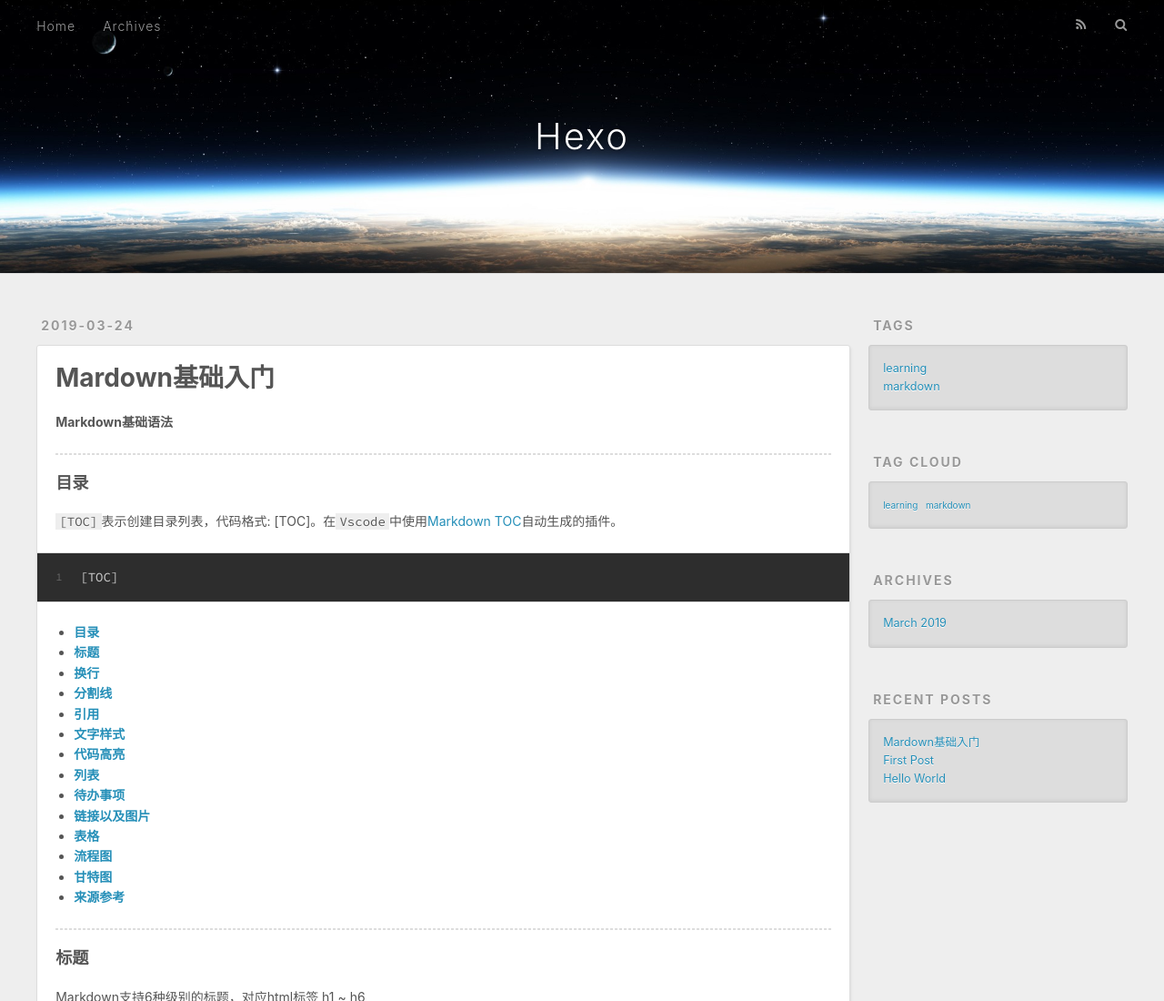
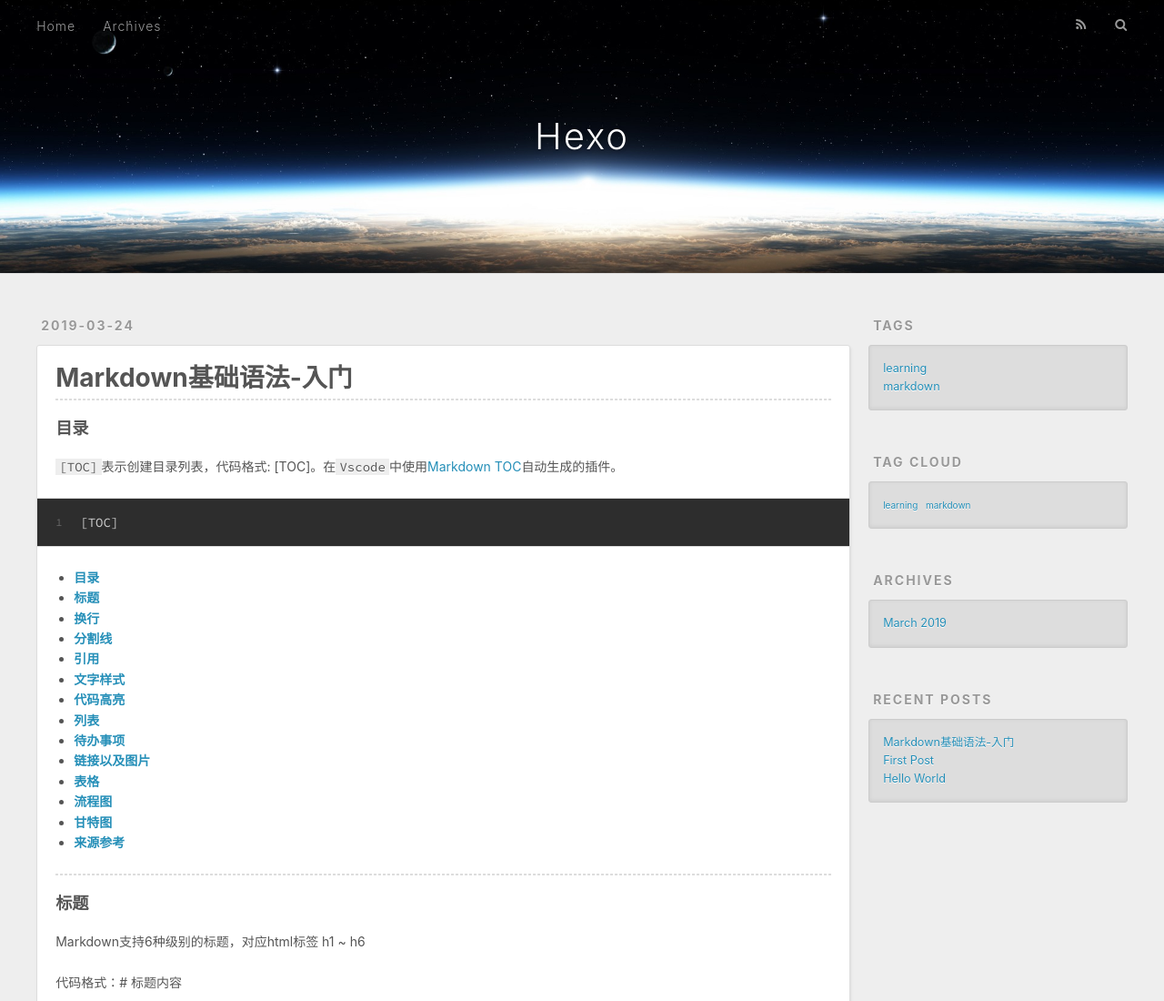
Before and after one commit to Naed/naed.github.io, a plain HTML site: page 2019/03/24/Mardown基础入门/index.html in a window 1280 px wide. Shown: the top 1100 px of the page at 91% size. Drawn offline with nearby package versions, Linux system fonts and the light colour scheme.

Commit message:
Site updated: 2019-03-24 21:46:22

```diff
--- a/2019/03/24/Mardown基础入门/index.html
+++ b/2019/03/24/Mardown基础入门/index.html
@@ -5,23 +5,23 @@
 
 
 
-  <title>Mardown基础入门 | Hexo</title>
+  <title>Markdown基础语法-入门 | Hexo</title>
   <meta name="viewport" content="width=device-width, initial-scale=1, maximum-scale=1">
-  <meta name="description" content="Markdown基础语法  目录[TOC]表示创建目录列表，代码格式: [TOC]。在Vscode中使用Markdown TOC自动生成的插件。1[TOC]   目录 标题 换行 分割线 引用 文字样式 代码高亮 列表 待办事项 链接以及图片 表格 流程图 甘特图 来源参考    标题Markdown支持6种级别的标题，对应html标签 h1 ~ h6 代码格式：# 标题内容 123456# 一级">
+  <meta name="description" content="目录[TOC]表示创建目录列表，代码格式: [TOC]。在Vscode中使用Markdown TOC自动生成的插件。1[TOC]   目录 标题 换行 分割线 引用 文字样式 代码高亮 列表 待办事项 链接以及图片 表格 流程图 甘特图 来源参考    标题Markdown支持6种级别的标题，对应html标签 h1 ~ h6 代码格式：# 标题内容 123456# 一级标题 h1## 二级标题">
 <meta name="keywords" content="markdown,learning">
 <meta property="og:type" content="article">
-<meta property="og:title" content="Mardown基础入门">
+<meta property="og:title" content="Markdown基础语法-入门">
 <meta property="og:url" content="http://yoursite.com/2019/03/24/Mardown基础入门/index.html">
 <meta property="og:site_name" content="Hexo">
-<meta property="og:description" content="Markdown基础语法  目录[TOC]表示创建目录列表，代码格式: [TOC]。在Vscode中使用Markdown TOC自动生成的插件。1[TOC]   目录 标题 换行 分割线 引用 文字样式 代码高亮 列表 待办事项 链接以及图片 表格 流程图 甘特图 来源参考    标题Markdown支持6种级别的标题，对应html标签 h1 ~ h6 代码格式：# 标题内容 123456# 一级">
+<meta property="og:description" content="目录[TOC]表示创建目录列表，代码格式: [TOC]。在Vscode中使用Markdown TOC自动生成的插件。1[TOC]   目录 标题 换行 分割线 引用 文字样式 代码高亮 列表 待办事项 链接以及图片 表格 流程图 甘特图 来源参考    标题Markdown支持6种级别的标题，对应html标签 h1 ~ h6 代码格式：# 标题内容 123456# 一级标题 h1## 二级标题">
 <meta property="og:locale" content="default">
 <meta property="og:image" content="https://i.loli.net/2019/03/24/5c976e90463b0.jpg">
 <meta property="og:image" content="https://cdn.sspai.com/2018/07/24/51eb90c9369cc117d26257102eb4d3c5.png?imageView2/2/w/1120/q/90/interlace/1/ignore-error/1">
 <meta property="og:image" content="https://cdn.sspai.com/2018/07/24/50f4d0d887f8810b0ea7a26b72766293.png?imageView2/2/w/1120/q/90/interlace/1/ignore-error/1">
-<meta property="og:updated_time" content="2019-03-24T12:04:46.276Z">
+<meta property="og:updated_time" content="2019-03-24T13:46:07.698Z">
 <meta name="twitter:card" content="summary">
-<meta name="twitter:title" content="Mardown基础入门">
-<meta name="twitter:description" content="Markdown基础语法  目录[TOC]表示创建目录列表，代码格式: [TOC]。在Vscode中使用Markdown TOC自动生成的插件。1[TOC]   目录 标题 换行 分割线 引用 文字样式 代码高亮 列表 待办事项 链接以及图片 表格 流程图 甘特图 来源参考    标题Markdown支持6种级别的标题，对应html标签 h1 ~ h6 代码格式：# 标题内容 123456# 一级">
+<meta name="twitter:title" content="Markdown基础语法-入门">
+<meta name="twitter:description" content="目录[TOC]表示创建目录列表，代码格式: [TOC]。在Vscode中使用Markdown TOC自动生成的插件。1[TOC]   目录 标题 换行 分割线 引用 文字样式 代码高亮 列表 待办事项 链接以及图片 表格 流程图 甘特图 来源参考    标题Markdown支持6种级别的标题，对应html标签 h1 ~ h6 代码格式：# 标题内容 123456# 一级标题 h1## 二级标题">
 <meta name="twitter:image" content="https://i.loli.net/2019/03/24/5c976e90463b0.jpg">
 
     <link rel="alternate" href="/atom.xml" title="Hexo" type="application/atom+xml">
@@ -83,7 +83,7 @@
 
 
     <h1 class="article-title" itemprop="name">
-      Mardown基础入门
+      Markdown基础语法-入门
     </h1>
 
 
@@ -91,8 +91,7 @@
 
     <div class="article-entry" itemprop="articleBody">
 
-        <p><strong>Markdown基础语法</strong></p>
-<hr>
+        <hr>
 <h3 id="目录"><a href="#目录" class="headerlink" title="目录"></a><strong>目录</strong></h3><p><code>[TOC]</code>表示创建目录列表，代码格式: [TOC]。在<code>Vscode</code>中使用<a href="https://marketplace.visualstudio.com/items?itemName=AlanWalk.markdown-toc" target="_blank" rel="noopener">Markdown TOC</a>自动生成的插件。<br><figure class="highlight plain"><table><tr><td class="gutter"><pre><span class="line">1</span><br></pre></td><td class="code"><pre><span class="line">[TOC]</span><br></pre></td></tr></table></figure></p>
 <!-- TOC -->
 <ul>
@@ -270,7 +269,7 @@
       <ul>
 
           <li>
-            <a href="/2019/03/24/Mardown基础入门/">Mardown基础入门</a>
+            <a href="/2019/03/24/Mardown基础入门/">Markdown基础语法-入门</a>
           </li>
 
           <li>
```
Also changed, not shown: 2019/03/23/hello-world/index.html (+1 -1 lines), 2019/03/24/First-Post/index.html (+2 -2 lines), archives/2019/03/index.html (+2 -2 lines), archives/2019/index.html (+2 -2 lines), archives/index.html (+2 -2 lines), index.html (+3 -4 lines), tags/learning/index.html (+2 -2 lines), tags/markdown/index.html (+2 -2 lines).
